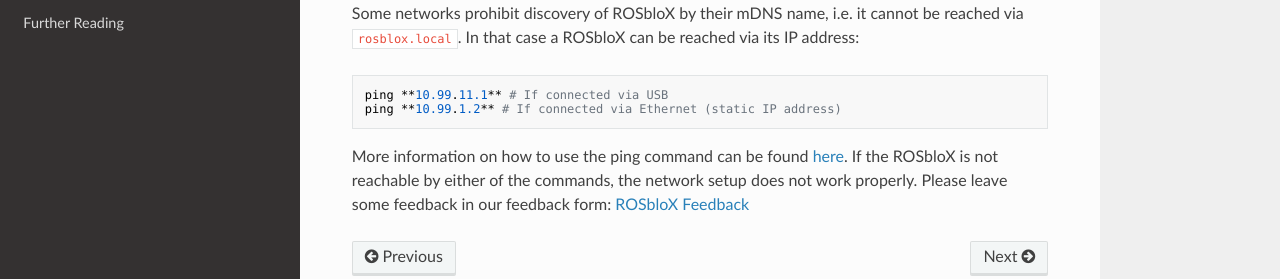
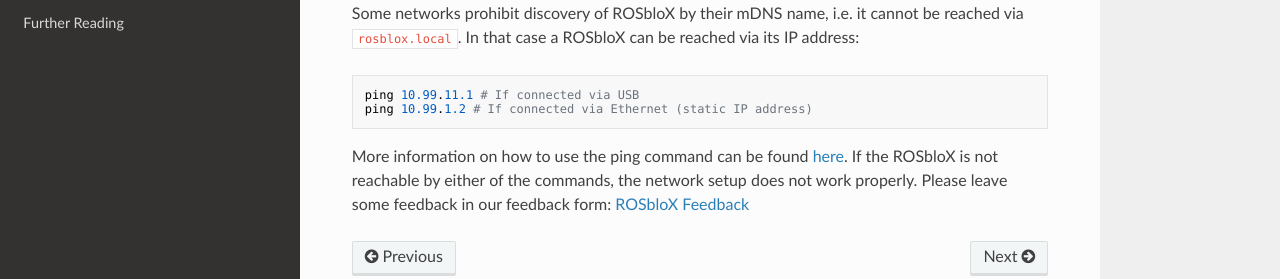
Before and after one commit to rosblox/rosblox.github.io, an MkDocs documentation site: the page built from docs/connection.md, in a window 1280 px wide and 900 px high, scrolled down 528 px. Shown: the part 530-809 px from the top of the window. Built offline with MkDocs 1.6.1, drawn with Linux system fonts in a browser that asks for light colours; nearby versions of some CDN libraries.

````diff
--- a/docs/connection.md
+++ b/docs/connection.md
@@ -30,8 +30,8 @@ ping rosblox.local # Resolves correct IP address automatically
 
 Some networks prohibit discovery of ROSbloX by their mDNS name, i.e. it cannot be reached via ```rosblox.local```. In that case a ROSbloX can be reached via its IP address:
 ```
-ping **10.99.11.1** # If connected via USB
-ping **10.99.1.2** # If connected via Ethernet (static IP address)
+ping 10.99.11.1 # If connected via USB
+ping 10.99.1.2 # If connected via Ethernet (static IP address)
 ```
 
 More information on how to use the ping command can be found [here](https://www.siteground.com/kb/how_to_perform_ping_checks_in_windows_linux_and_mac_os/).  If the ROSbloX is not reachable by either of the commands, the network setup does not work properly. Please leave some feedback in our feedback form: [ROSbloX Feedback](https://forms.gle/vUeeocDE7jSQKdCc7)
````
